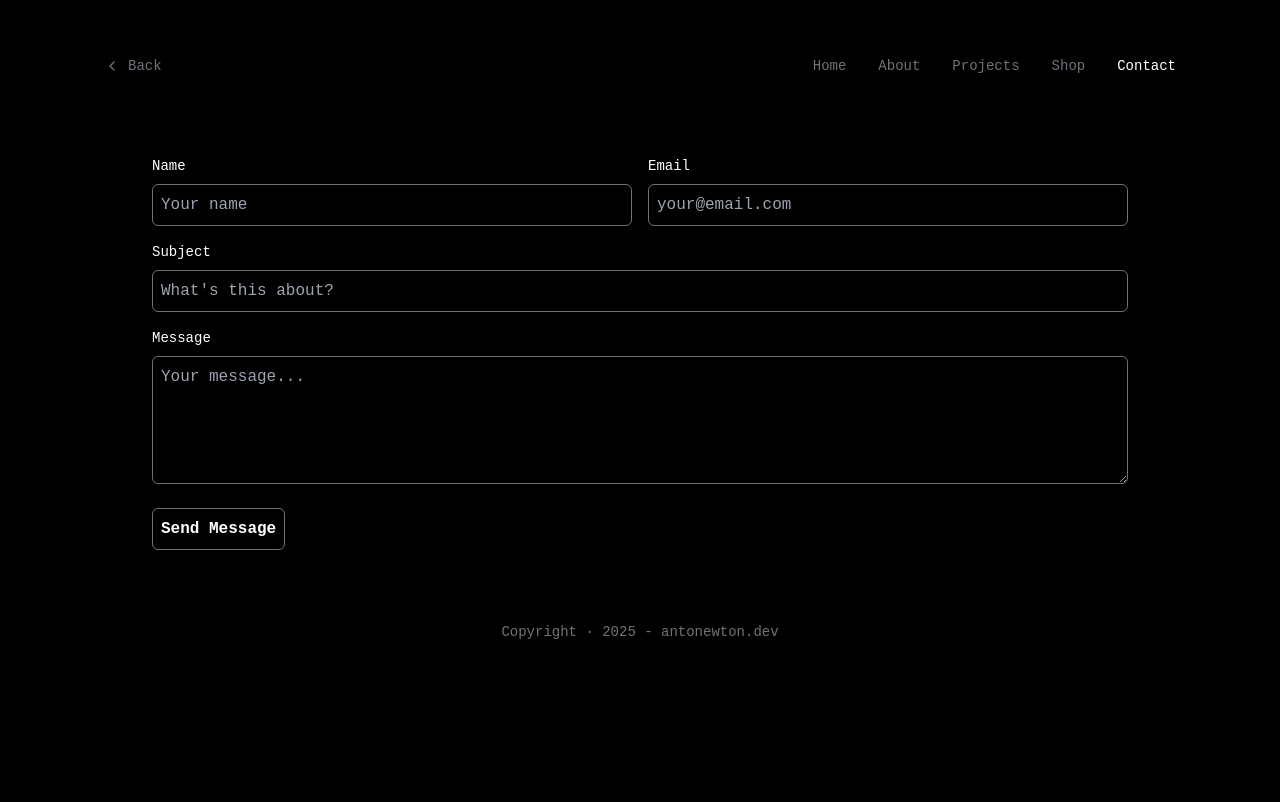
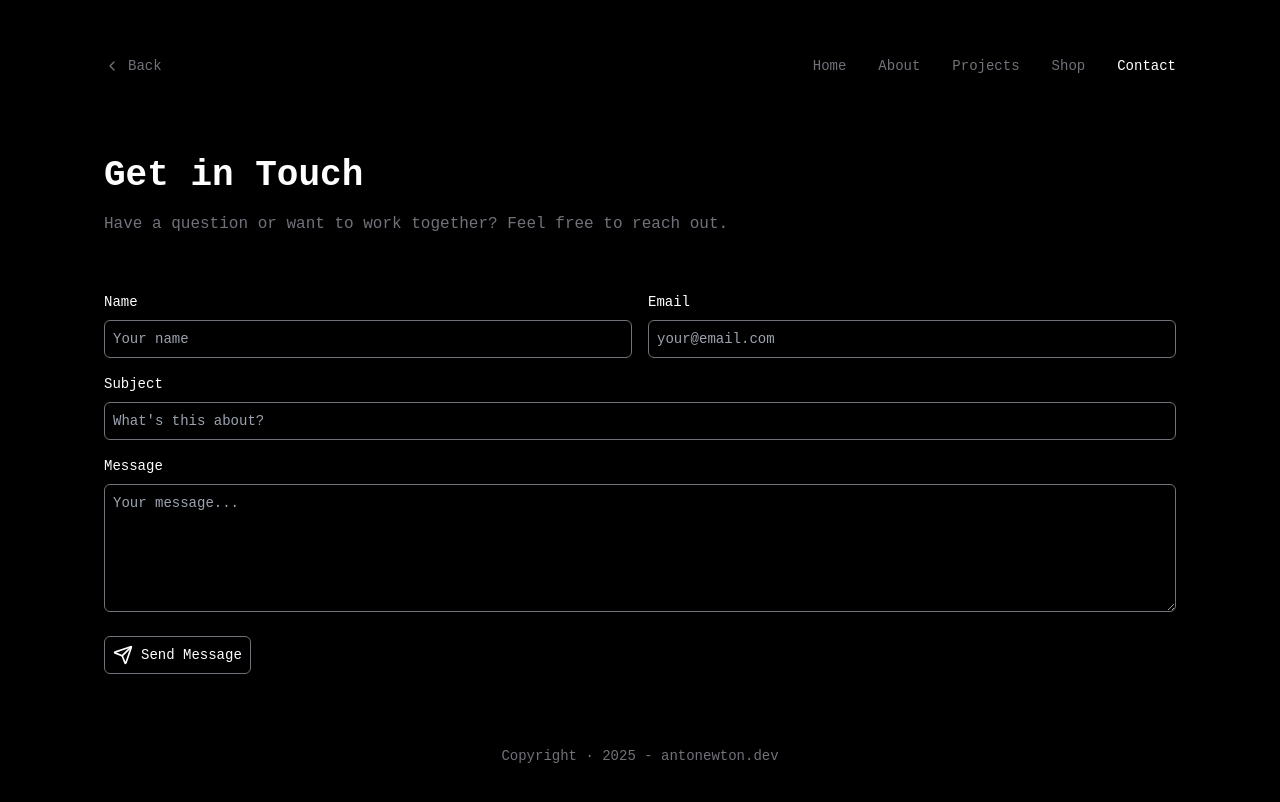
Before and after one commit to AntonewtonQ/pv03, a Next.js app: page /contact in a window 1280 px wide. Shown: the top 802 px of the page. Built offline with nearby package versions, Linux system fonts and the light colour scheme.

Commit message:
página dos contactos

```diff
--- a/src/app/(root)/contact/page.tsx
+++ b/src/app/(root)/contact/page.tsx
@@ -1,3 +1,4 @@
+import ContactList from "@/components/ContactList";
 import Footer from "@/components/footer";
 import ContactForm from "@/components/forms/ContactForm";
 import Layout from "@/components/layout";
@@ -9,6 +10,7 @@ const ContactPage = () => {
     <Layout>
       <div>
         <NavBar />
+        <ContactList />
         <ContactForm />
         <Footer />
       </div>
--- a/src/app/layout.tsx
+++ b/src/app/layout.tsx
@@ -13,7 +13,7 @@ const geistMono = Geist_Mono({
 });
 
 export const metadata: Metadata = {
-  title: "Create Next App",
+  title: "Antonewton Quima",
   description: "Generated by create next app",
 };
 
--- /dev/null
+++ b/src/components/ContactList.tsx
@@ -0,0 +1,18 @@
+import React from "react";
+
+const ContactList = () => {
+  return (
+    <div className="text-white px-6 md:px-14 py-6">
+      <div className="mx-auto px-10 max-w-6xl flex flex-col gap-6">
+        <div className="space-y-4 mb-2">
+          <h1 className="font-bold text-4xl">Get in Touch</h1>
+          <p className="text-muted-foreground max-w-4xl lg:text-md">
+            Have a question or want to work together? Feel free to reach out.
+          </p>
+        </div>
+      </div>
+    </div>
+  );
+};
+
+export default ContactList;
--- a/src/components/forms/ContactForm.tsx
+++ b/src/components/forms/ContactForm.tsx
@@ -1,4 +1,5 @@
 "use client";
+import { Send } from "lucide-react";
 import { useState } from "react";
 
 export default function ContactForm() {
@@ -22,7 +23,7 @@ export default function ContactForm() {
   };
 
   return (
-    <div className="max-w-5xl mx-auto p-6 bg-black text-white rounded-lg shadow-lg">
+    <div className="max-w-6xl mx-auto p-6 px-10 bg-black text-white rounded-lg shadow-lg">
       <form onSubmit={handleSubmit} className="space-y-4">
         <div className="grid grid-cols-1 md:grid-cols-2 gap-4">
           <div className="space-y-2">
@@ -33,7 +34,7 @@ export default function ContactForm() {
               value={form.name}
               onChange={handleChange}
               placeholder="Your name"
-              className="w-full p-2 mt-1 bg-black border border-muted-foreground rounded-md focus:outline-none focus:ring-2 focus:ring-gray-600"
+              className="w-full p-2 mt-1 bg-black border text-sm border-muted-foreground rounded-md focus:outline-none focus:ring-2 focus:ring-gray-600"
               required
             />
           </div>
@@ -45,7 +46,7 @@ export default function ContactForm() {
               value={form.email}
               onChange={handleChange}
               placeholder="your@email.com"
-              className="w-full p-2 mt-1 bg-black border border-muted-foreground rounded-md  focus:outline-none focus:ring-2 focus:ring-gray-600"
+              className="w-full p-2 mt-1 bg-black border text-sm border-muted-foreground rounded-md  focus:outline-none focus:ring-2 focus:ring-gray-600"
               required
             />
           </div>
@@ -59,7 +60,7 @@ export default function ContactForm() {
             value={form.subject}
             onChange={handleChange}
             placeholder="What's this about?"
-            className="w-full p-2 mt-1 bg-black border border-muted-foreground  rounded-md focus:outline-none focus:ring-2 focus:ring-gray-600"
+            className="w-full p-2 mt-1 bg-black border border-muted-foreground text-sm  rounded-md focus:outline-none focus:ring-2 focus:ring-gray-600"
             required
           />
         </div>
@@ -71,16 +72,17 @@ export default function ContactForm() {
             value={form.message}
             onChange={handleChange}
             placeholder="Your message..."
-            className="w-full p-2 mt-1 bg-black border border-muted-foreground rounded-md  h-32 focus:outline-none focus:ring-2 focus:ring-gray-600"
+            className="w-full p-2 mt-1 bg-black text-sm border border-muted-foreground rounded-md  h-32 focus:outline-none focus:ring-2 focus:ring-gray-600"
             required
           />
         </div>
 
         <button
           type="submit"
-          className=" p-2 border border-muted-foreground  rounded-md text-white font-semibold transition"
+          className=" p-2 border border-muted-foreground text-sm items-center  rounded-md text-white flex justify-evenly gap-2 transition"
         >
-          Send Message
+          <Send size={20} />
+          <span>Send Message</span>
         </button>
       </form>
     </div>
```
